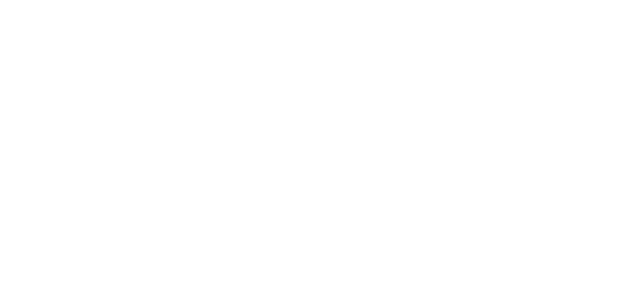
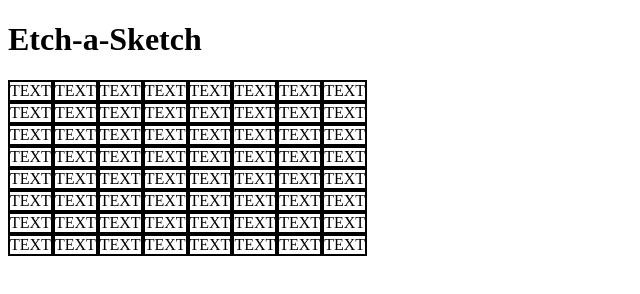
Before and after one commit to uxd2486/etch-a-sketch, a plain HTML site: page index.html in a window 1280 px wide. Shown: the whole page, without its empty margins (0-640 px from the left). Drawn offline with Linux system fonts and the light colour scheme.

Commit message:
Added etch-a-sketch canvas

```diff
--- a/index.html
+++ b/index.html
@@ -8,6 +8,8 @@
     <link rel="stylesheet" href="styles.css">
 </head>
 <body>
-
+    <h1>Etch-a-Sketch</h1>
+    <div class="canvas"></div>
+    <script src="script.js"></script>
 </body>
 </html>
--- /dev/null
+++ b/script.js
@@ -0,0 +1,17 @@
+function makeCanvas(size) {
+    const canvas = document.querySelector(".canvas");
+    for (let i = 0; i < size / 2; i++) {
+        const row = document.createElement("div");
+        row.classList.add("row");
+        for (let j = 0; j < size / 2; j++) {
+            const square = document.createElement("div");
+            square.classList.add("square");
+            square.textContent = "TEXT";
+            row.appendChild(square);
+        }
+        canvas.appendChild(row);
+    }
+}
+
+DEFAULT_SIZE = 16;
+makeCanvas(DEFAULT_SIZE);
--- a/styles.css
+++ b/styles.css
@@ -0,0 +1,13 @@
+.canvas {
+    display: flex;
+    flex-direction: column;
+    height: 30%;
+}
+
+.row {
+    display: flex;
+}
+
+.square {
+    border: 2px solid black;
+}
```
